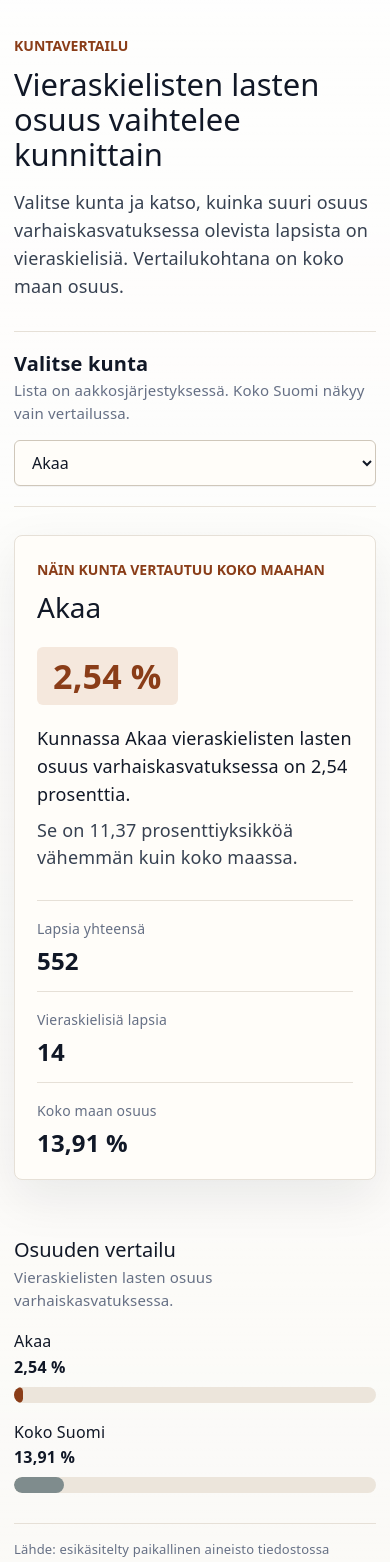
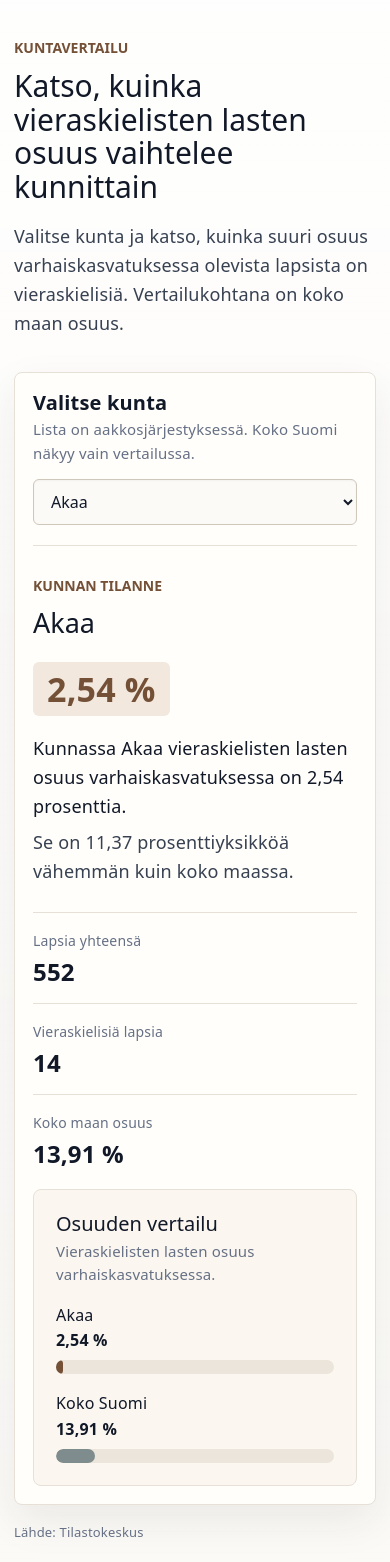
Before and after one commit to vvahla/yle-koodaava-tehtava, a React (Vite) app: page / in a window 390 px wide. Shown: the top 1562 px of the page. Built offline with nearby package versions, Linux system fonts and the light colour scheme.

Commit message:
Different phrasing, small adjustments

```diff
--- a/src/App.css
+++ b/src/App.css
@@ -1,13 +1,12 @@
 .page {
-  width: min(880px, calc(100% - 40px));
+  width: min(760px, calc(100% - 40px));
   margin: 0 auto;
-  padding: 56px 0 40px;
+  padding: 64px 0 42px;
   text-align: left;
 }
 
 .intro {
-  max-width: 760px;
-  margin-bottom: 30px;
+  margin-bottom: 34px;
 }
 
 .eyebrow,
@@ -21,17 +20,24 @@
 }
 
 .intro h1 {
-  max-width: 780px;
   margin: 0 0 18px;
-  font-size: 52px;
-  line-height: 1.06;
+  font-size: 48px;
+  line-height: 1.08;
 }
 
 .intro p:not(.eyebrow) {
   max-width: 680px;
   color: var(--text);
-  font-size: 20px;
-  line-height: 1.55;
+  font-size: 19px;
+  line-height: 1.62;
+}
+
+.interactive-card {
+  padding: 24px;
+  border: 1px solid var(--border);
+  border-radius: 8px;
+  background: var(--surface);
+  box-shadow: 0 16px 42px rgba(48, 42, 34, 0.08);
 }
 
 .selector-section {
@@ -39,9 +45,9 @@
   grid-template-columns: 1fr minmax(240px, 330px);
   align-items: end;
   gap: 20px;
-  margin-bottom: 28px;
-  padding: 20px 0;
-  border-block: 1px solid var(--border);
+  margin-bottom: 24px;
+  padding-bottom: 20px;
+  border-bottom: 1px solid var(--border);
 }
 
 .selector-section label {
@@ -64,9 +70,9 @@ select {
   border: 1px solid var(--input-border);
   border-radius: 6px;
   color: var(--text-h);
-  background: var(--surface);
+  background: var(--bg);
   font: inherit;
-  box-shadow: 0 1px 0 rgba(15, 23, 42, 0.04);
+  box-shadow: inset 0 1px 2px rgba(48, 42, 34, 0.04);
 }
 
 select:focus-visible {
@@ -75,12 +81,8 @@ select:focus-visible {
 }
 
 .result-card {
-  padding: 30px;
-  border: 1px solid var(--border);
-  border-radius: 8px;
-  background: var(--surface);
-  box-shadow: 0 18px 50px rgba(15, 23, 42, 0.08);
-  animation: result-in 260ms ease-out;
+  padding: 4px 0 24px;
+  animation: result-in 240ms ease-out;
 }
 
 .result-lede {
@@ -88,22 +90,22 @@ select:focus-visible {
   grid-template-columns: minmax(0, 1fr) auto;
   align-items: start;
   gap: 24px;
-  margin-bottom: 20px;
+  margin-bottom: 18px;
 }
 
 .result-lede h2 {
   margin: 0;
-  font-size: 34px;
+  font-size: 32px;
   line-height: 1.15;
 }
 
 .main-percentage {
-  min-width: 150px;
-  padding: 12px 16px;
+  min-width: 138px;
+  padding: 10px 14px;
   border-radius: 6px;
   color: var(--accent-strong);
   background: var(--accent-soft);
-  font-size: 42px;
+  font-size: 38px;
   font-weight: 800;
   line-height: 1;
   text-align: center;
@@ -114,8 +116,8 @@ select:focus-visible {
 .comparison-sentence {
   max-width: 700px;
   color: var(--text-h);
-  font-size: 21px;
-  line-height: 1.55;
+  font-size: 20px;
+  line-height: 1.6;
 }
 
 .comparison-sentence {
@@ -137,7 +139,7 @@ select:focus-visible {
   display: grid;
   grid-template-columns: repeat(3, minmax(0, 1fr));
   gap: 16px;
-  margin: 28px 0 0;
+  margin: 26px 0 0;
 }
 
 .stats div {
@@ -163,8 +165,10 @@ select:focus-visible {
 .comparison {
   display: grid;
   gap: 18px;
-  margin-top: 30px;
-  padding: 28px 0 4px;
+  padding: 22px;
+  border: 1px solid var(--border);
+  border-radius: 8px;
+  background: var(--comparison-surface);
 }
 
 .section-heading h2 {
@@ -193,7 +197,7 @@ select:focus-visible {
 }
 
 .bar-track {
-  height: 16px;
+  height: 14px;
   overflow: hidden;
   border-radius: 999px;
   background: var(--bar-bg);
@@ -211,9 +215,7 @@ select:focus-visible {
 }
 
 .source-note {
-  margin-top: 26px;
-  padding-top: 16px;
-  border-top: 1px solid var(--border);
+  margin-top: 18px;
   color: var(--muted);
   font-size: 13px;
   line-height: 1.5;
@@ -233,12 +235,12 @@ select:focus-visible {
 
 @media (max-width: 760px) {
   .page {
-    width: min(100% - 28px, 880px);
-    padding: 34px 0 30px;
+    width: min(100% - 28px, 760px);
+    padding: 36px 0 30px;
   }
 
   .intro h1 {
-    font-size: 36px;
+    font-size: 34px;
     line-height: 1.12;
   }
 
@@ -254,12 +256,16 @@ select:focus-visible {
     grid-template-columns: 1fr;
   }
 
+  .interactive-card {
+    padding: 18px;
+  }
+
   .selector-section {
     gap: 14px;
   }
 
   .result-card {
-    padding: 22px;
+    padding-bottom: 20px;
   }
 
   .main-percentage {
@@ -271,11 +277,11 @@ select:focus-visible {
 
 @media (max-width: 420px) {
   .intro h1 {
-    font-size: 31px;
+    font-size: 30px;
   }
 
   .result-lede h2 {
-    font-size: 28px;
+    font-size: 27px;
   }
 
   .bar-label {
--- a/src/App.jsx
+++ b/src/App.jsx
@@ -6,25 +6,33 @@ const NATIONAL_NAME = 'Koko Suomi'
 
 const numberFormatter = new Intl.NumberFormat('fi-FI')
 const percentageFormatter = new Intl.NumberFormat('fi-FI', {
-  minimumFractionDigits: 1,
+  minimumFractionDigits: 0,
   maximumFractionDigits: 2,
 })
 
+function isCalculatedShare(value) {
+  return value !== null && Number.isFinite(value)
+}
+
 function formatNumber(value) {
+  if (value === null || !Number.isFinite(value)) {
+    return 'Tieto puuttuu'
+  }
+
   return numberFormatter.format(value)
 }
 
 function formatPercentage(value) {
-  if (value === null) {
-    return 'Ei saatavilla'
+  if (!isCalculatedShare(value)) {
+    return 'Ei laskettavaa osuutta'
   }
 
   return `${percentageFormatter.format(value)} %`
 }
 
 function formatPercentageText(value) {
-  if (value === null) {
-    return 'ei ole saatavilla'
+  if (!isCalculatedShare(value)) {
+    return 'ei ole laskettavissa'
   }
 
   return `${percentageFormatter.format(value)} prosenttia`
@@ -38,12 +46,20 @@ function getLocationText(municipality) {
   return `Kunnassa ${municipality}`
 }
 
-function getComparisonText(selectedShare, nationalShare) {
-  if (selectedShare === null || nationalShare === null) {
-    return 'Vertailua koko maahan ei voi laskea, koska osuus puuttuu.'
+function getComparisonText(selectedMunicipality, nationalShare) {
+  if (!isCalculatedShare(selectedMunicipality.share)) {
+    if (selectedMunicipality.totalChildren === 0) {
+      return 'Koska kunnassa ei ole varhaiskasvatukseen osallistuneita lapsia, kunnan osuutta ei voi verrata koko maan osuuteen.'
     }
 
-  const difference = selectedShare - nationalShare
+    return 'Kunnan osuutta ei voi verrata koko maan osuuteen, koska osuutta ei voi laskea.'
+  }
+
+  if (!isCalculatedShare(nationalShare)) {
+    return 'Kunnan osuutta ei voi verrata koko maan osuuteen, koska koko maan osuutta ei voi laskea.'
+  }
+
+  const difference = selectedMunicipality.share - nationalShare
   const absoluteDifference = Math.abs(difference)
   const formattedDifference = percentageFormatter.format(absoluteDifference)
 
@@ -57,7 +73,7 @@ function getComparisonText(selectedShare, nationalShare) {
 }
 
 function ComparisonBar({ label, share, variant = 'primary' }) {
-  const width = share === null ? 0 : Math.min(Math.max(share, 0), 100)
+  const width = isCalculatedShare(share) ? Math.min(Math.max(share, 0), 100) : 0
 
   return (
     <div className={`comparison-bar ${variant}`}>
@@ -103,7 +119,12 @@ function App() {
     )
   }
 
-  const shareIsMissing = selectedMunicipality.share === null
+  const shareIsCalculated = isCalculatedShare(selectedMunicipality.share)
+  const hasNoForeignLanguageChildren =
+    shareIsCalculated &&
+    selectedMunicipality.totalChildren > 0 &&
+    selectedMunicipality.foreignLanguageChildren === 0
+  const hasNoChildren = selectedMunicipality.totalChildren === 0
   const mainSentence = `${getLocationText(
     selectedMunicipality.municipality
   )} vieraskielisten lasten osuus varhaiskasvatuksessa on ${formatPercentageText(
@@ -114,7 +135,7 @@ function App() {
     <main className="page">
       <header className="intro">
         <p className="eyebrow">Kuntavertailu</p>
-        <h1>Vieraskielisten lasten osuus vaihtelee kunnittain</h1>
+        <h1>Katso, kuinka vieraskielisten lasten osuus vaihtelee kunnittain</h1>
         <p>
           Valitse kunta ja katso, kuinka suuri osuus varhaiskasvatuksessa
           olevista lapsista on vieraskielisiä. Vertailukohtana on koko maan
@@ -122,12 +143,21 @@ function App() {
         </p>
       </header>
 
-      <section className="selector-section" aria-labelledby="municipality-label">
+      <section
+        className="interactive-card"
+        aria-label="Kuntakohtainen vertailu"
+      >
+        <div
+          className="selector-section"
+          aria-labelledby="municipality-label"
+        >
           <div>
             <label id="municipality-label" htmlFor="municipality-select">
               Valitse kunta
             </label>
-          <p>Lista on aakkosjärjestyksessä. Koko Suomi näkyy vain vertailussa.</p>
+            <p>
+              Lista on aakkosjärjestyksessä. Koko Suomi näkyy vain vertailussa.
+            </p>
           </div>
           <select
             id="municipality-select"
@@ -143,14 +173,14 @@ function App() {
               </option>
             ))}
           </select>
-      </section>
+        </div>
 
-      <section
+        <div
           key={selectedMunicipality.municipalityCode}
           className="result-card"
           aria-live="polite"
         >
-        <div className="result-kicker">Näin kunta vertautuu koko maahan</div>
+          <div className="result-kicker">Kunnan tilanne</div>
           <div className="result-lede">
             <h2>{selectedMunicipality.municipality}</h2>
             <p className="main-percentage">
@@ -158,16 +188,26 @@ function App() {
             </p>
           </div>
 
-        {shareIsMissing ? (
+          {!shareIsCalculated ? (
             <p className="notice">
-            Osuutta ei voi laskea, koska lasten kokonaismäärä on nolla.
+              {hasNoChildren
+                ? 'Osuutta ei voi laskea, koska kunnassa ei ole lainkaan varhaiskasvatukseen osallistuneita lapsia.'
+                : 'Osuutta ei voi laskea, koska aineistosta puuttuu laskentaan tarvittava tieto.'}
             </p>
           ) : (
+            <>
               <p className="story-sentence">{mainSentence}</p>
+              {hasNoForeignLanguageChildren && (
+                <p className="notice">
+                  Kunnassa ei ole vieraskielisiä
+                  varhaiskasvatukseen osallistuneita lapsia.
+                </p>
+              )}
+            </>
           )}
 
           <p className="comparison-sentence">
-          {getComparisonText(selectedMunicipality.share, nationalData.share)}
+            {getComparisonText(selectedMunicipality, nationalData.share)}
           </p>
 
           <dl className="stats" aria-label="Kunnan luvut">
@@ -177,14 +217,16 @@ function App() {
             </div>
             <div>
               <dt>Vieraskielisiä lapsia</dt>
-            <dd>{formatNumber(selectedMunicipality.foreignLanguageChildren)}</dd>
+              <dd>
+                {formatNumber(selectedMunicipality.foreignLanguageChildren)}
+              </dd>
             </div>
             <div>
               <dt>Koko maan osuus</dt>
               <dd>{formatPercentage(nationalData.share)}</dd>
             </div>
           </dl>
-      </section>
+        </div>
 
         <section className="comparison" aria-labelledby="comparison-heading">
           <div className="section-heading">
@@ -201,10 +243,10 @@ function App() {
             variant="secondary"
           />
         </section>
+      </section>
 
       <p className="source-note">
-        Lähde: esikäsitelty paikallinen aineisto tiedostossa
-        src/data/municipalities.json.
+        Lähde: Tilastokeskus
       </p>
     </main>
   )
--- a/src/index.css
+++ b/src/index.css
@@ -3,20 +3,21 @@
   --text-h: #111827;
   --muted: #667085;
   --bg: #fbfaf7;
-  --surface: #fffdf9;
+  --surface: #fffefa;
+  --comparison-surface: #fbf7f0;
   --border: #e6e0d7;
   --input-border: #cfc7ba;
   --code-bg: #f4f3ec;
-  --accent: #7c2d12;
-  --accent-strong: #8a3d18;
-  --accent-soft: #f5e8dd;
+  --accent: #6f4e37;
+  --accent-strong: #745037;
+  --accent-soft: #f2e8de;
   --accent-bg: rgba(124, 45, 18, 0.1);
   --accent-border: rgba(124, 45, 18, 0.35);
   --focus: rgba(132, 92, 45, 0.34);
   --notice: #8a3d18;
   --notice-bg: #f8efe7;
   --bar-bg: #ece5db;
-  --bar-fill: #8a3d18;
+  --bar-fill: #745037;
   --bar-fill-secondary: #7f8c8d;
   --social-bg: rgba(244, 243, 236, 0.5);
   --shadow:
```
Also changed, not shown: scripts/preprocess-data.js (+23 -6 lines). Lines whose indentation alone changed are shown as unchanged.
